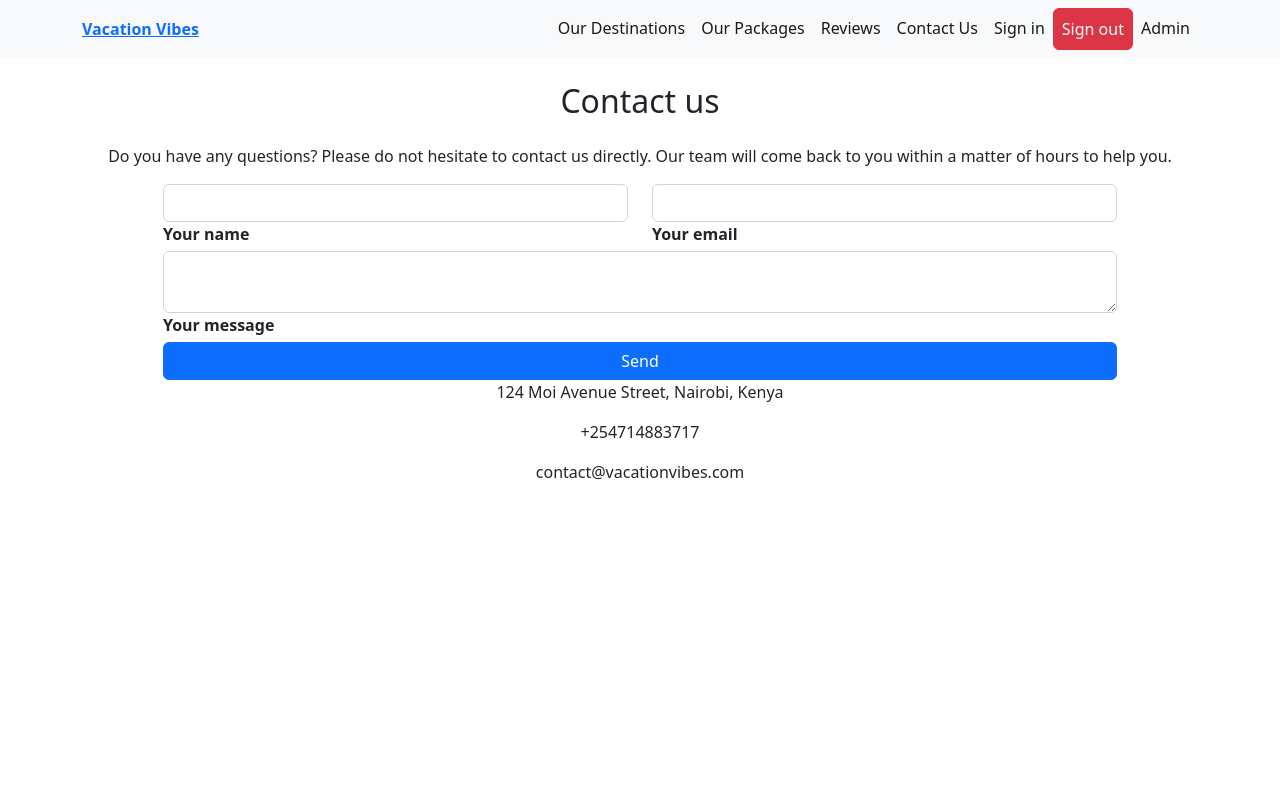
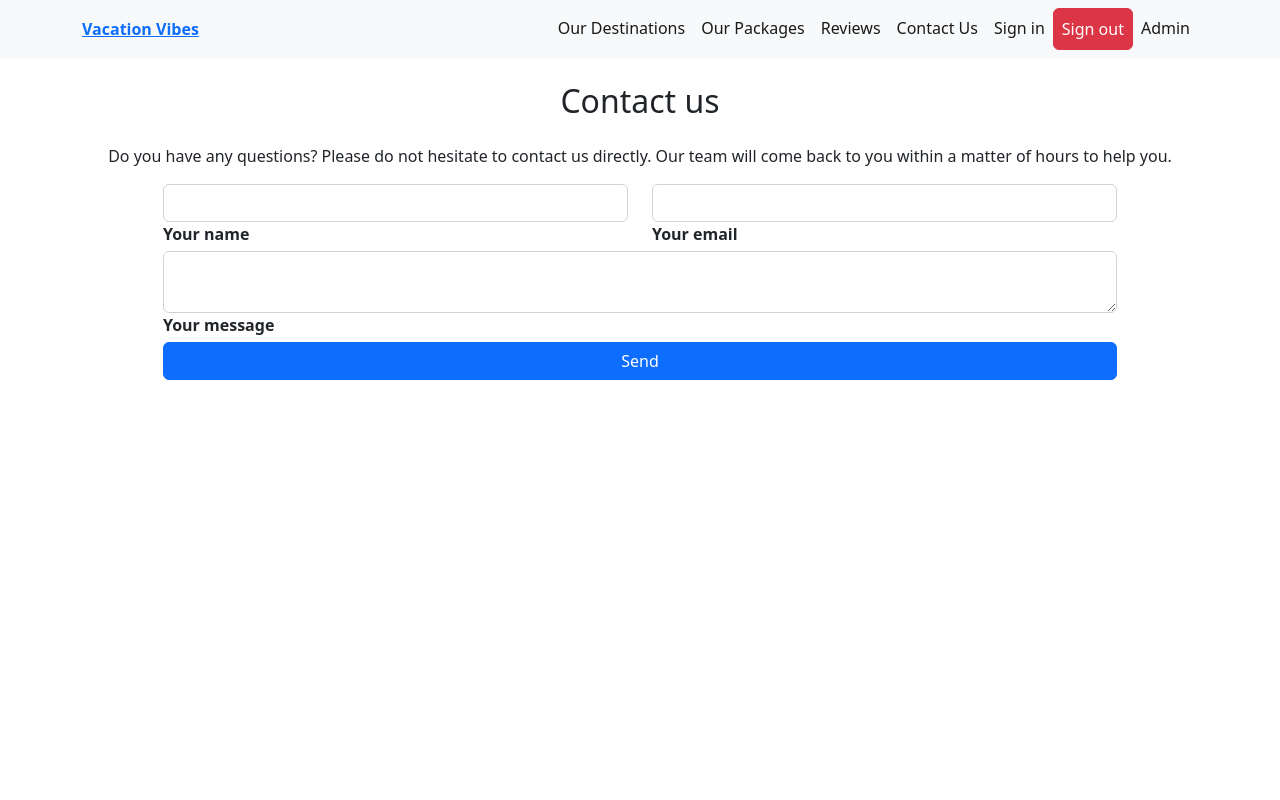
Before and after one commit to clinton-35/Tour_n_Travel, a React (Create React App) app in the folder client/: page /contacts in a window 1280 px wide. Shown: the top 800 px of the page. Built offline with nearby package versions, Linux system fonts and the light colour scheme.

Commit message:
Update Contacts.js

```diff
--- a/client/src/components/Contacts.js
+++ b/client/src/components/Contacts.js
@@ -106,25 +106,6 @@ const Contacts = () => {
             </form>
           </div>
         </div>
-
-        <div className="row">
-          <div className="col-md-12 text-center">
-            <ul className="list-unstyled mb-0">
-              <li>
-                <i className="fas fa-map-marker-alt fa-2x"></i>
-                <p>124 Moi Avenue Street, Nairobi, Kenya</p>
-              </li>
-              <li>
-                <i className="fas fa-phone mt-2 fa-2x"></i>
-                <p>+254714883717</p>
-              </li>
-              <li>
-                <i className="fas fa-envelope mt-2 fa-2x"></i>
-                <p>contact@vacationvibes.com</p>
-              </li>
-            </ul>
-          </div>
-        </div>
       </section>
     </div>
   );
```
